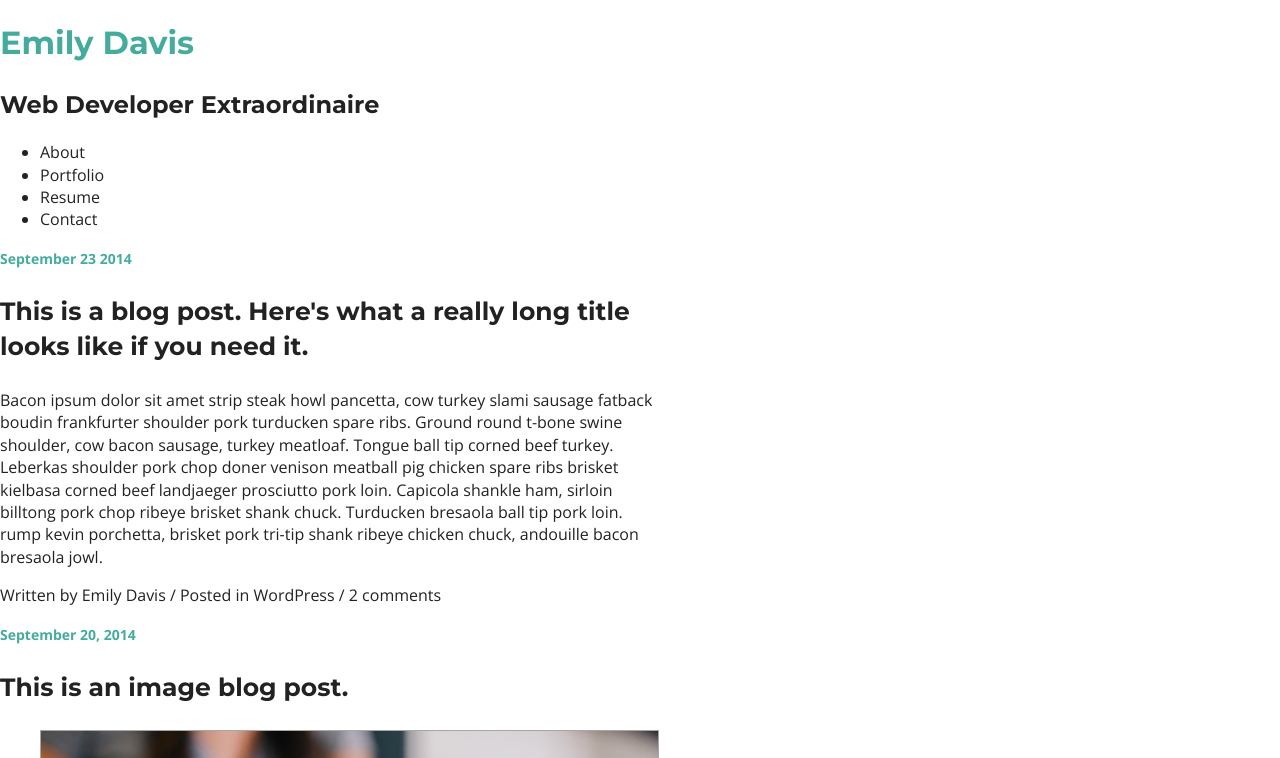
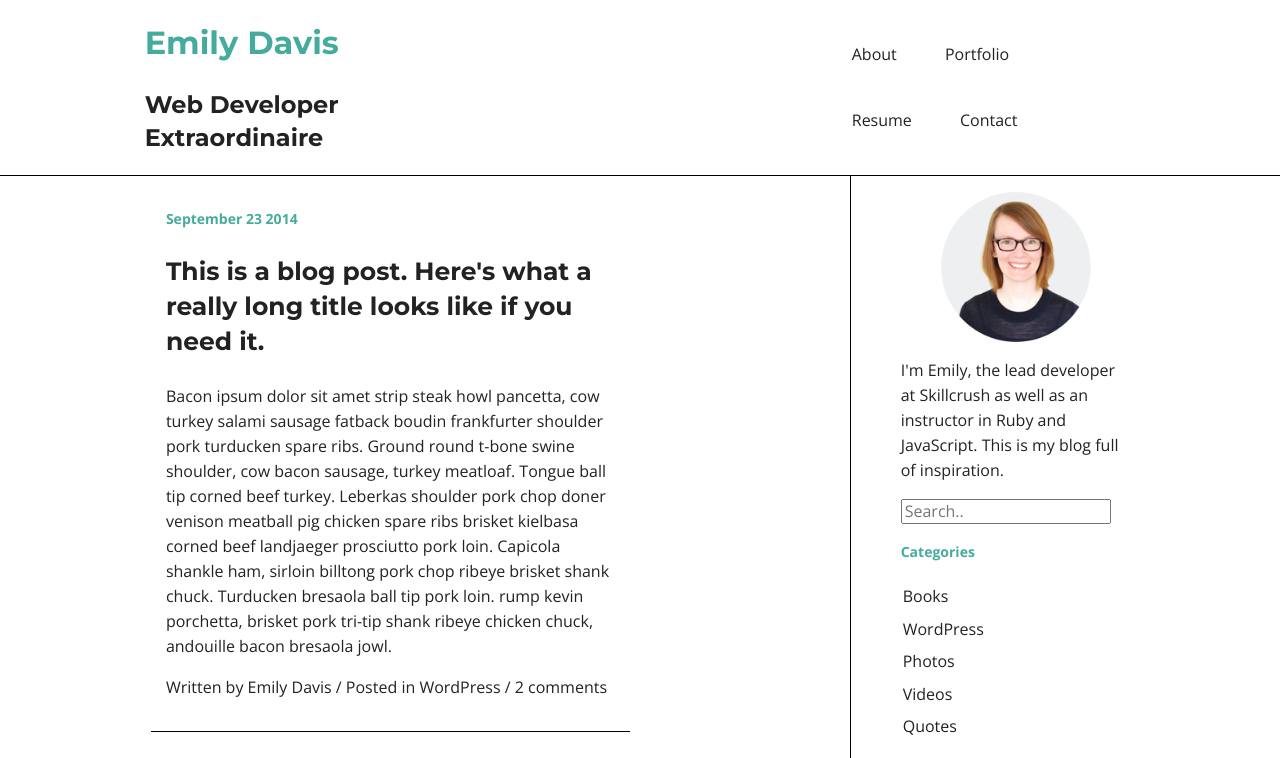
Before and after one commit to Kpersaud-Dev/103-project, a plain HTML site: page index.html in a window 1280 px wide. Shown: the top 758 px of the page. Drawn offline with nearby package versions, Linux system fonts and the light colour scheme.

Commit message:
Added css styling

```diff
--- a/css/main.css
+++ b/css/main.css
@@ -100,23 +100,30 @@ textarea {
 /* Grid */
 
 body {
-  width: 1250px;
+  width: 100%;
 }
 
 .content-wrapper {
-  width: 960px;
-}
-
-aside {
-  width: 300px;
-}
-
-article {
-  width: 665px;
+  width: 90%;
+  display: flex;
+  justify-content: center;
+  align-items: center;
+  flex-flow: row wrap;
 }
 
 footer {
   width: 100%;
+}
+/***** General Styles *****/
+
+ul li {
+  list-style: none;
+}
+
+img {
+  max-width: 100%;
+  max-height: 100%;
+  display: block;
 }
 
 /***** Font Styles *****/
@@ -142,8 +149,19 @@ h4 {
   color: #45ac9d;
 }
 
+p {
+  line-height: 25px;
+}
 
 /***** Header *****/
+
+header {
+  display: flex;
+  justify-content: center;
+  align-items: center;
+  flex-flow: row wrap;
+  border-bottom: 1px solid black;
+}
 
 h1 {
   font-family: 'Montserrat', sans-serif;
@@ -151,6 +169,89 @@ h1 {
   color: #45ac9d;
 }
 
+.header-text {
+  width: 56%;
+  display: flex;
+  align-items: center;
+  flex-flow: row wrap;
+  margin: 0;
+  padding: 0;
+}
+
+header h1 {
+  width: 50%;
+
+}
+
+header h2 {
+  width: 55%;
+  margin-top: 0;
+
+}
+
+nav {
+  width: 30%;
+  margin: 0;
+  padding: 0;
+  display: flex;
+  justify-content: space-around;
+  align-items: center;
+}
+
+nav ul {
+  list-style: none;
+}
+
+nav ul li {
+  display: inline-block;
+  padding: 22px;
+}
+
+/****** Main ******/
+
+.main-content {
+  width: 65%;
+  padding-left: 80px;
+  position: relative;
+  left: 50px;
+}
+
+article {
+  width: 60%;
+  border-bottom: 1px solid black;
+  padding: 15px;
+}
+
+article .post {
+  display: flex;
+  justify-content: center;
+  flex-flow: row wrap;
+
+}
+
+aside {
+  width: 20%;
+  display: inline;
+  justify-content: center;
+  flex-flow: row wrap;
+  align-self: flex-start;
+  border-left: 1px solid black;
+  padding-left: 50px;
+}
+
+aside ul li {
+  padding: 5px;
+  padding-left: 0;
+  position: relative;
+  right: 38px;
+}
+
+/***** Footer *****/
+
+footer {
+  display: flex;
+  justify-content: space-between;
+}
 
 /* ==========================================================================
    Helper classes
--- a/index.html
+++ b/index.html
@@ -26,8 +26,11 @@
 
   <!-- Add your site or application content here -->
   <header>
+    <div class="content-wrapper">
+      <div class="header-text">
         <h1>Emily Davis</h1>
         <h2>Web Developer Extraordinaire</h2>
+      </div>
       <nav>
         <ul>
           <li>About</li>
@@ -36,19 +39,21 @@
           <li>Contact</li>
         </ul>
       </nav>
+    </div>
   </header>
 
   <main>
     <div class="content-wrapper">
-      <article class="long-post">
+      <div class="main-content">
+          <article class="post">
             <h4>September 23 2014</h4>
             <h3>This is a blog post. Here's what a really long title looks like if you need it.</h3>
-        <p>Bacon ipsum dolor sit amet strip steak howl pancetta, cow turkey slami sausage fatback boudin frankfurter shoulder pork turducken spare ribs. Ground round t-bone swine shoulder, cow bacon sausage, turkey meatloaf. Tongue ball tip corned beef turkey. Leberkas shoulder pork chop doner venison meatball pig chicken spare ribs brisket kielbasa corned beef landjaeger prosciutto pork loin. Capicola shankle ham, sirloin billtong pork chop ribeye brisket shank chuck. Turducken bresaola ball tip pork loin. rump kevin porchetta, brisket pork tri-tip shank ribeye chicken chuck, andouille bacon bresaola jowl.
+            <p>Bacon ipsum dolor sit amet strip steak howl pancetta, cow turkey salami sausage fatback boudin frankfurter shoulder pork turducken spare ribs. Ground round t-bone swine shoulder, cow bacon sausage, turkey meatloaf. Tongue ball tip corned beef turkey. Leberkas shoulder pork chop doner venison meatball pig chicken spare ribs brisket kielbasa corned beef landjaeger prosciutto pork loin. Capicola shankle ham, sirloin billtong pork chop ribeye brisket shank chuck. Turducken bresaola ball tip pork loin. rump kevin porchetta, brisket pork tri-tip shank ribeye chicken chuck, andouille bacon bresaola jowl.
             </p>
             <p class="article-footer">Written by <span>Emily Davis</span> / Posted in <span>WordPress</span> / 2 comments</p>
           </article>
 
-      <article class="image-post">
+          <article class="post">
             <h4>September 20, 2014</h4>
             <h3>This is an image blog post.</h3>
             <figure>
@@ -58,7 +63,7 @@
             <p class="article-footer">Written by <span>Emily Davis</span> / Posted in <span>WordPress</span> / No comments</p>
           </article>
 
-      <article class="video-post">
+          <article class="post">
             <h4>September 18, 2014 </h4>
             <h3>This is a video blog post.</h3>
             <figure>
@@ -68,12 +73,14 @@
             <p class="article-footer">Written by <span>Emily Davis</span> / Posted in <span>WordPress</span> / No comments</p>
           </article>
 
-      <article class="quote-post">
+          <article class="post">
             <h4>September 14, 2014</h4>
             <h3>This is a quote post.</h3>
             <p>"Whatever the problem, be part of the solution. Don't just sit around raising questions and pointing out obstacles."
             <p class="article-footer">Written by <span>Emily Davis</span> / Posted in <span>WordPress</span> / No comments</p>
           </article>
+        </div>
+
       <aside class="sidebar">
         <div class="about">
           <figure>
```
Lines whose indentation alone changed are shown as unchanged.
